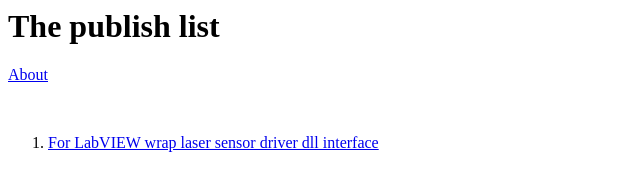
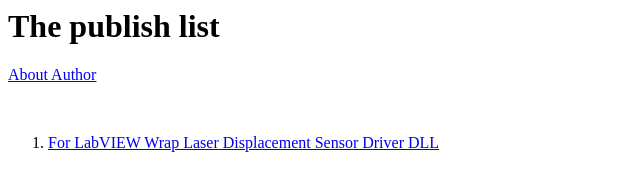
Before and after one commit to Frank-Instruments/Frank-Instruments.github.io, a plain HTML site: page index.html in a window 1280 px wide. Shown: the whole page, without its empty margins (0-640 px from the left). Drawn offline with Linux system fonts and the light colour scheme.

Commit message:
Update index.html

```diff
--- a/index.html
+++ b/index.html
@@ -1,8 +1,8 @@
 <h1>The publish list</h1>
-<p><a href='https://github.com/Frank-Instruments/Frank-Instruments.github.io/blob/main/About.md'>About</a></p>
+<p><a href='https://github.com/Frank-Instruments/Frank-Instruments.github.io/blob/main/About.md'>About Author</a></p>
 <p>&nbsp;</p>
 <ol>
-<li><a href='https://github.com/Frank-Instruments/Frank-Instruments.github.io/blob/main/C/WrapDll/Wrap%20Laser%20Sensor%20DLL.md'>For LabVIEW wrap laser sensor driver dll interface</a></li>
+<li><a href='https://github.com/Frank-Instruments/Frank-Instruments.github.io/blob/main/LabVIEW/Wrap%20Sensor%20Dll.md'>For LabVIEW Wrap Laser Displacement Sensor Driver DLL</a></li>
 
 </ol>
 <p>&nbsp;</p>
```
